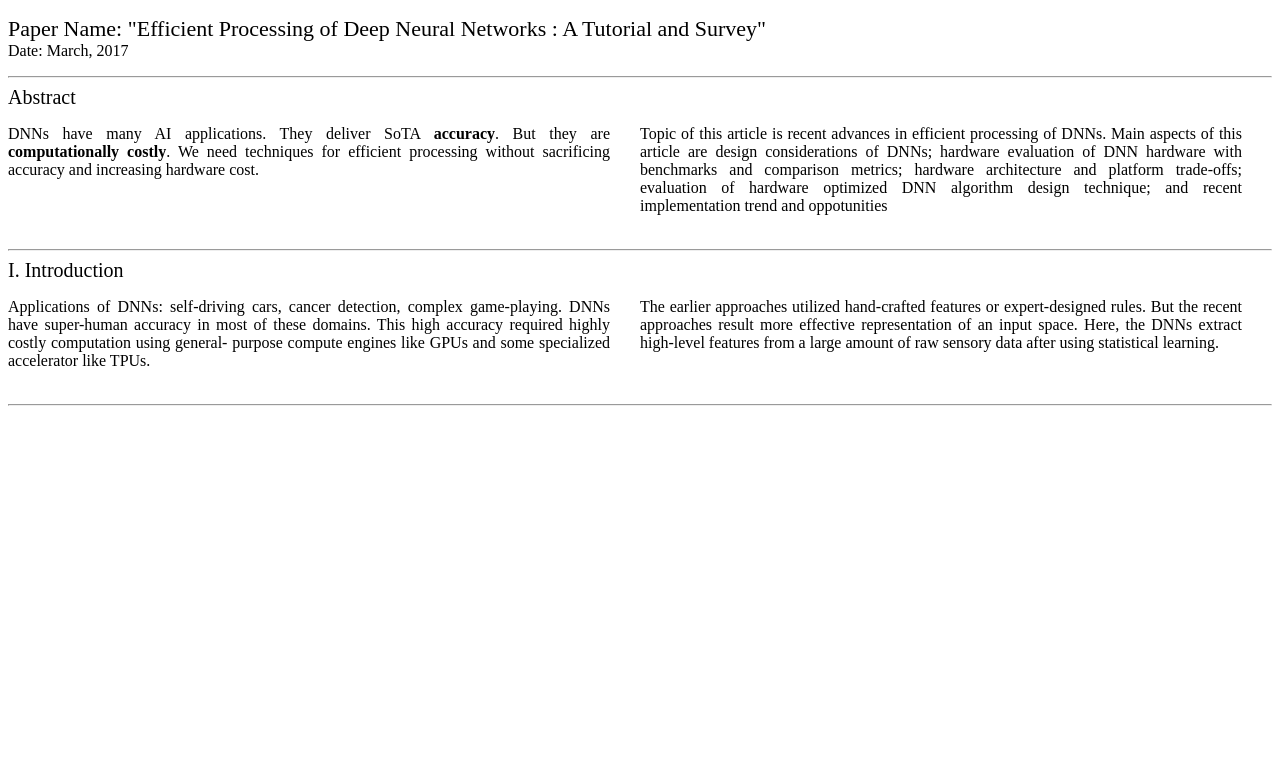
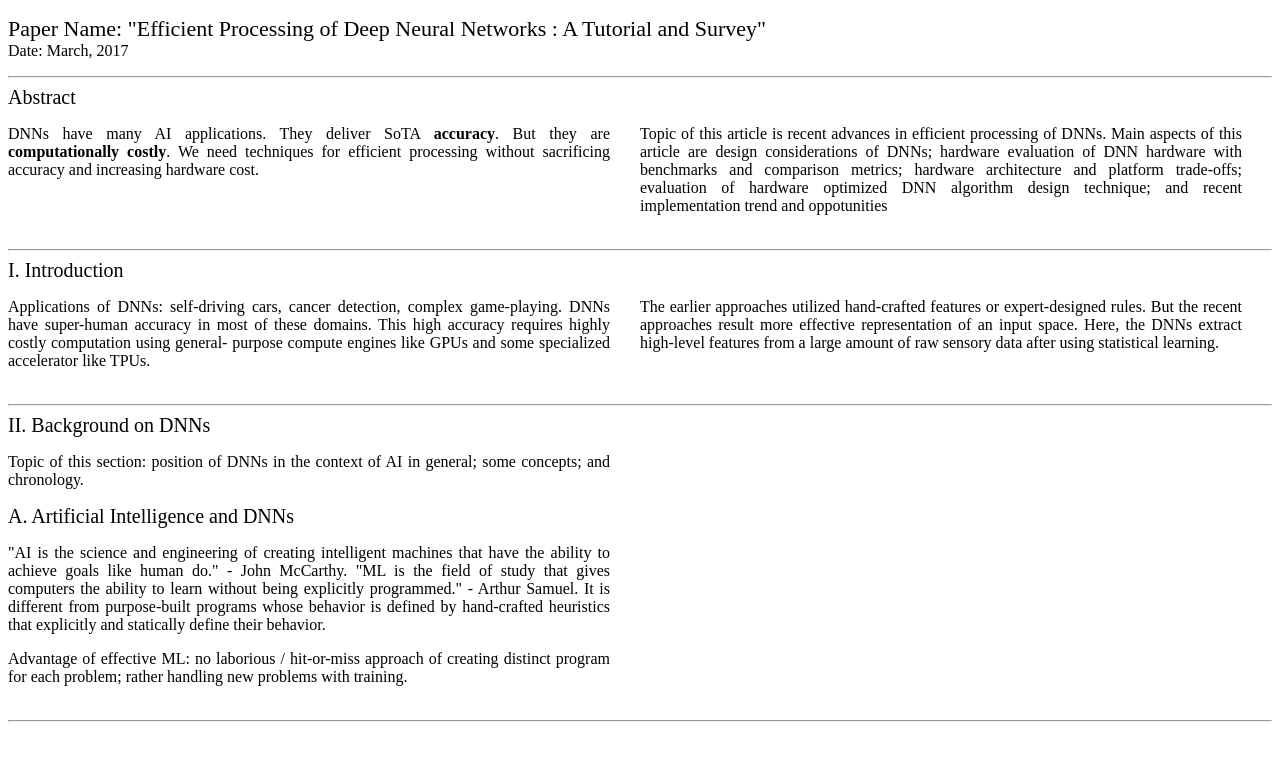
Before and after one commit to ShayekhBinIslam/paper_summary, a plain HTML site: page index.html in a window 1280 px wide. Drawn offline with Linux system fonts and the light colour scheme.

Commit message:
section II

```diff
--- a/index.html
+++ b/index.html
@@ -42,7 +42,7 @@
     <div class="column">
         <p>
             Applications of DNNs: self-driving cars, cancer detection, complex game-playing. DNNs have super-human
-            accuracy in most of these domains. This high accuracy required highly costly computation using general-
+            accuracy in most of these domains. This high accuracy requires highly costly computation using general-
             purpose compute engines like GPUs and some specialized accelerator like TPUs.
         </p>
     </div>
@@ -56,7 +56,33 @@
 </div>
 <hr>
 
+<span style="font-size: 20px">II. Background on DNNs</span>
+<div class="row">
+    <div class="column">
+        <p>
+            Topic of this section: position of DNNs in the context of AI in general; some concepts; and chronology.
+        </p>
+        <p>
+            <span style="font-size: 20px">A. Artificial Intelligence and DNNs</span>
+        </p>
+        <p>
+            "AI is the science and engineering of creating intelligent machines that have the ability to achieve goals
+            like human do." - John McCarthy. "ML is the field of study that gives computers the ability to learn
+            without being explicitly programmed." - Arthur Samuel. It is different from purpose-built programs whose
+            behavior is defined by hand-crafted heuristics that explicitly and statically define their behavior.
+        </p>
+        <p>
+            Advantage of effective ML: no laborious / hit-or-miss approach of creating distinct program for each problem;
+            rather handling new problems with training.
+        </p>
+    </div>
+    <div class="column">
+        <p>
 
+        </p>
+    </div>
+</div>
+<hr>
 
 
 
```
